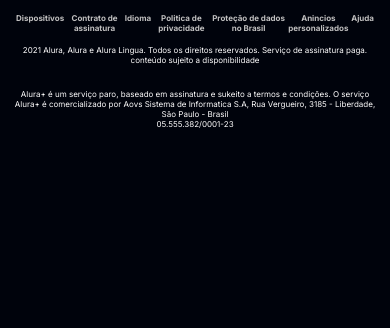
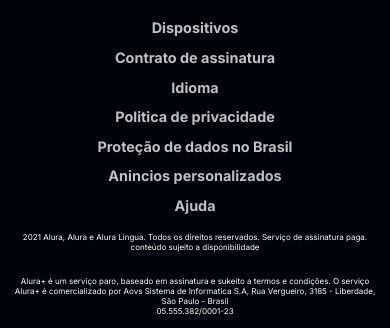
Before and after one commit to WandsonnSantos/Alura_plus, a plain HTML site: page index.html in a window 390 px wide. Shown: the part 4383-4711 px from the top of the page. Before the commit the page ends 4524 px from the top, so only its background shows below. Drawn offline with Linux system fonts and the light colour scheme.

Commit message:
Responsividade

```diff
--- a/style.css
+++ b/style.css
@@ -175,9 +175,20 @@
   }
 
   .rodape {
-    font-size: 0.5rem;
-    display: inline-block;
-    margin: 1rem 1rem 0 1rem;
+    text-align: center;
+    margin: 1rem auto auto auto;
+  }
+
+  ul {
+    display: block;
+  }
+
+  li {
+    padding: 0.3rem;
+  }
+
+  li > a {
+    font-size: 0.9rem;
   }
 
   .direitos__rodape {
```
